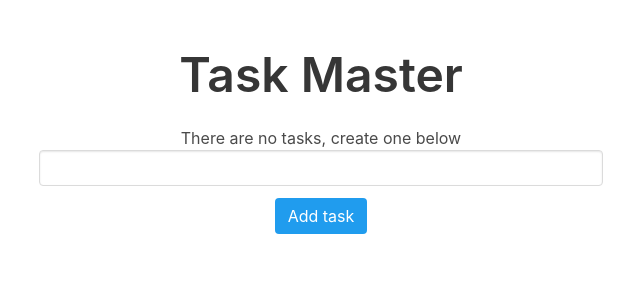
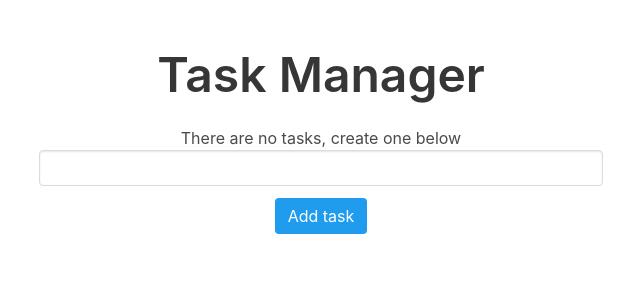
Before and after one commit to vyahello/todo-task-manager, a Python web app: template templates/index.html in a window 1280 px wide. Shown: the top 300 px of the page, without its empty margins (319-959 px from the left). Run offline with Jinja, Linux system fonts and the light colour scheme; the template is opened without the code that fills it, so the values that code supplies are empty; some libraries are stand-ins or nearby versions.

```diff
--- a/templates/index.html
+++ b/templates/index.html
@@ -6,7 +6,7 @@
   <div class="container">
     <div class="columns is-centered">
       <div class="column is-half">
-        <h1 class="title is-1">Task Master</h1>
+        <h1 class="title is-1">Task Manager</h1>
         {% if tasks|length < 1 %}
         <h4>There are no tasks, create one below</h4>
         {% else %}
```
Also changed, not shown: LICENSE.md (added), README.md.
